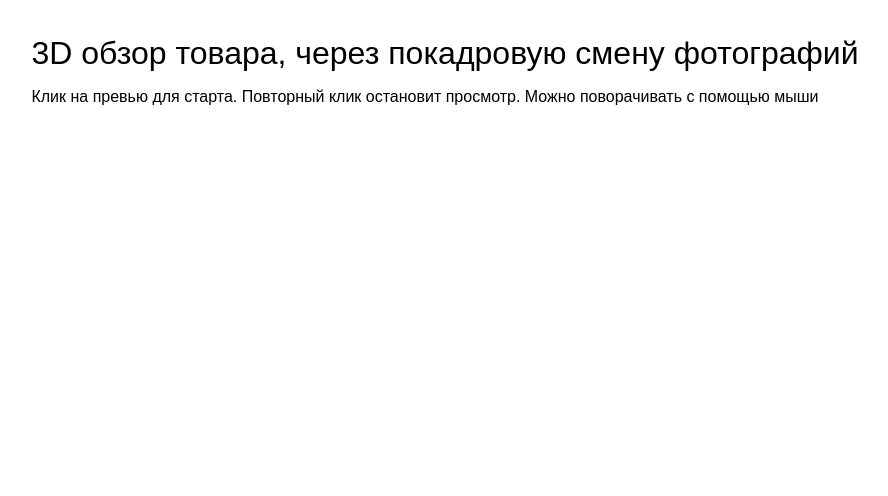
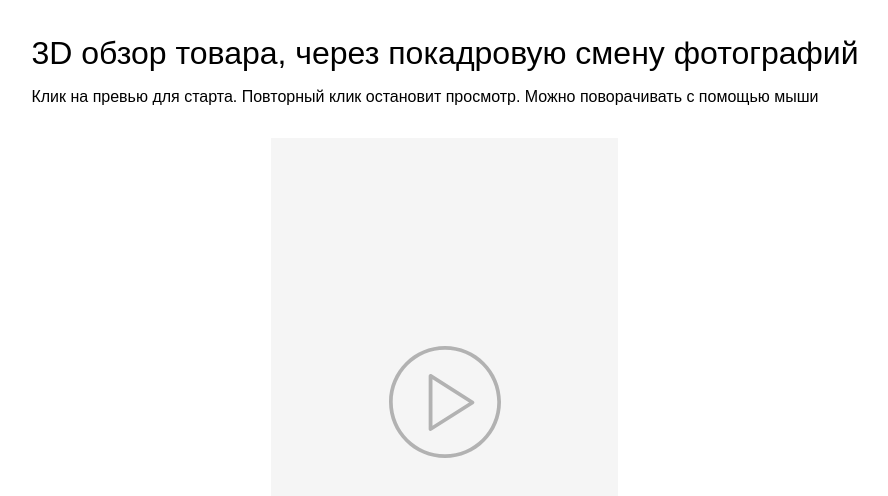
Before and after one commit to NataliShip/player3d-vue, a Vue app: page / in a window 1280 px wide. Shown: the top 496 px of the page, without its empty margins (195-1083 px from the left). Built offline with nearby package versions, Linux system fonts and the light colour scheme; no server answers.

Commit message:
feat (3D player)
show preview when images not load yet

```diff
--- a/src/App.vue
+++ b/src/App.vue
@@ -3,12 +3,12 @@
     <div>
       <h2 class='player3d__header'>3D обзор товара, через покадровую смену фотографий</h2>
       <p class='player3d__description'>Клик на превью для старта. Повторный клик остановит просмотр. Можно поворачивать с помощью мыши</p>
-      <div v-if='this.images.length > 0' class='player3d__columns'>
+      <div class='player3d__columns'>
         <div :class='this.active ? "" : "hide"'>
           <Player3d :framesList='this.images' selectorStart="start" :intervalDefault="200" />
         </div>
         <div id='start' class='preview'>
-          <img class='preview__image' :src='this.images[0]' alt='preview'>
+          <img v-if='this.images.length > 0' class='preview__image' :src='this.images[0]' alt='preview'>
           <div class='preview__play-icon'/>
         </div>
       </div>
@@ -78,6 +78,8 @@ export default {
       position: relative;
       background: #f5f5f5;
       cursor: pointer;
+      width: 347px;
+      height: 528px;
 
       &__play-icon {
         width: 7rem;
```
